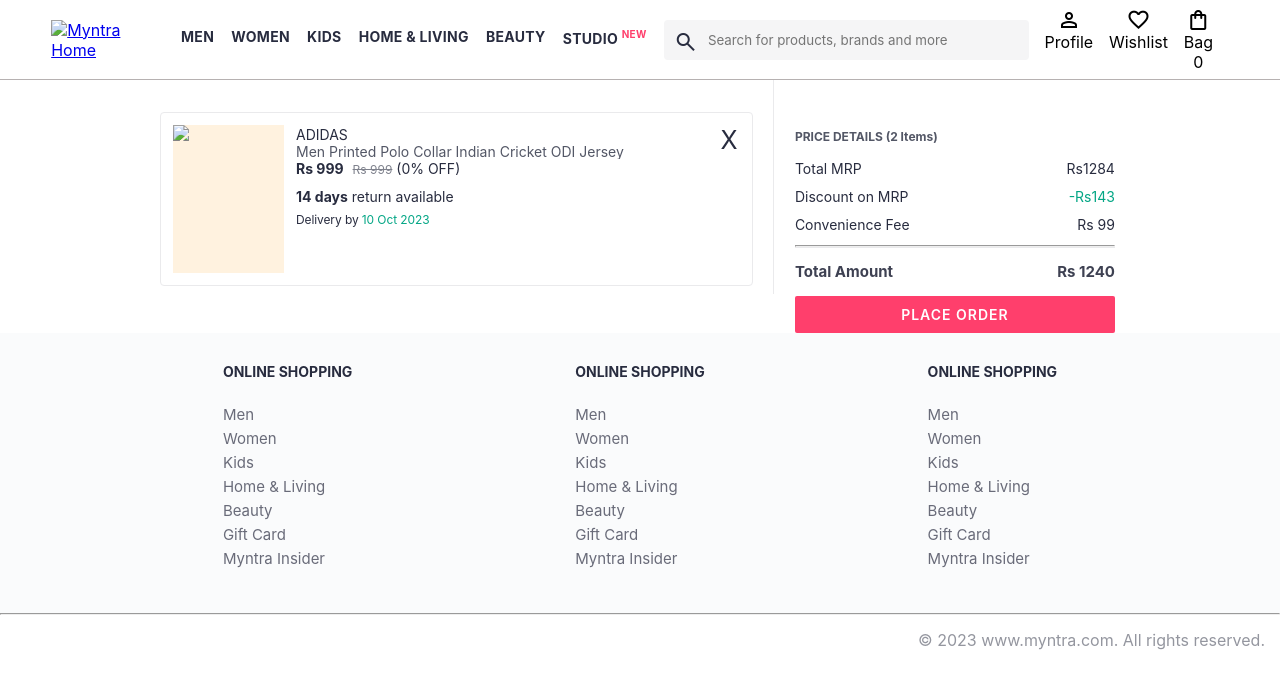
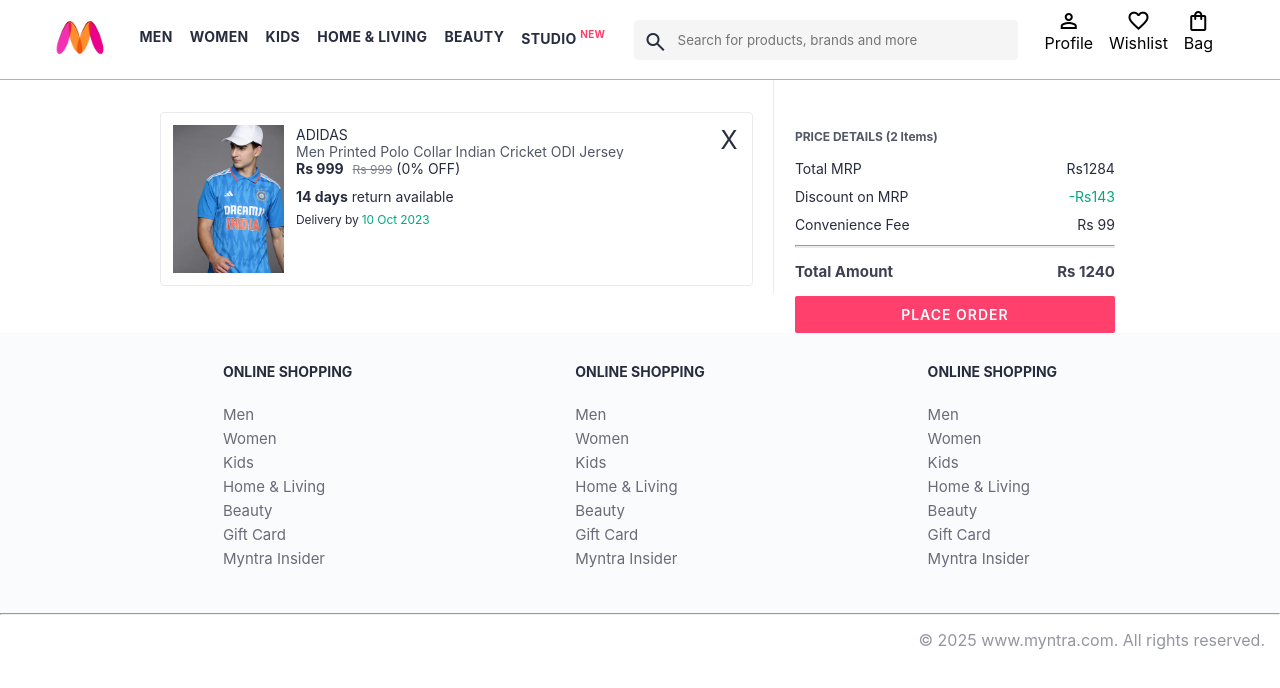
Before and after one commit to Vaishnavi10706/Myntra-clone, a plain HTML site: page function/pages/bag.html in a window 1280 px wide. Drawn offline with nearby package versions, Linux system fonts and the light colour scheme.

Commit message:
update bag

```diff
--- a/function/data/item.js
+++ b/function/data/item.js
@@ -8,7 +8,7 @@ const items = [
         current_price: 606,
         discount_percentage: 42,
         return_period: 14,
-        delivery_date: '10 Oct 2023',
+        delivery_date: '20 July 2025',
         rating: {
             stars: 4.5,
             count: 1400,
@@ -23,7 +23,7 @@ const items = [
         current_price: 1507,
         discount_percentage: 42,
         return_period: 14,
-        delivery_date: '10 Oct 2023',
+        delivery_date: '21 July 2025',
         rating: {
             stars: 4.3,
             count: 24,
@@ -38,7 +38,7 @@ const items = [
         current_price: 495,
         discount_percentage: 69,
         return_period: 14,
-        delivery_date: '10 Oct 2023',
+        delivery_date: '20 July 2025',
         rating: {
             stars: 4.1,
             count: 249,
@@ -53,7 +53,7 @@ const items = [
         current_price: 999,
         discount_percentage: 0,
         return_period: 14,
-        delivery_date: '10 Oct 2023',
+        delivery_date: '22 July 2025',
         rating: {
             stars: 5.0,
             count: 10,
@@ -68,7 +68,7 @@ const items = [
         current_price: 489,
         discount_percentage: 65,
         return_period: 14,
-        delivery_date: '10 Oct 2023',
+        delivery_date: '20 July 2025',
         rating: {
             stars: 4.2,
             count: 3500,
@@ -83,7 +83,7 @@ const items = [
         current_price: 14995,
         discount_percentage: 0,
         return_period: 14,
-        delivery_date: '10 Oct 2023',
+        delivery_date: '22 July 2025',
         rating: {
             stars: 0.0,
             count: 0,
@@ -97,6 +97,8 @@ const items = [
         original_price: 1599,
         current_price: 639,
         discount_percentage: 60,
+        return_period: 14,
+        delivery_date: '22 July 2025',
         rating: {
             stars: 4.2,
             count: 388,
@@ -111,7 +113,7 @@ const items = [
         current_price: 142,
         discount_percentage: 50,
         return_period: 14,
-        delivery_date: '10 Oct 2023',
+        delivery_date: '20 July 2025',
         rating: {
             stars: 4.2,
             count: 5200,
--- a/function/pages/bag.html
+++ b/function/pages/bag.html
@@ -9,7 +9,7 @@
 <body>
     <header>
         <div class="logo_container">
-            <a href="#"><img class="myntra_home" src="../images/myntra_logo.webp" alt="Myntra Home"></a>
+            <a href="#"><img class="myntra_home" src="../images/myntra logo.png" alt="Myntra Home"></a>
         </div>
         <nav class="nav_bar">
             <a href="#">Men</a>
@@ -37,38 +37,13 @@
             <div class="action_container">
                 <span class="material-symbols-outlined action_icon">shopping_bag</span>
                 <span class="action_name">Bag</span>
-                <span class="bag-items">0</span>
+                <span class="bag-item-count">0</span>
             </div>
         </div>
     </header>
     <main>
       <div class="bag-page">
-        <div class="bag-items-container">
-          <div class="bag-item-container">
-            <div class="item-left-part">
-              <img class="bag-item-img" src="../images/4.jpg">
-            </div>
-            <div class="item-right-part">
-              <div class="company">ADIDAS</div>
-              <div class="item-name">Men Printed Polo Collar Indian Cricket ODI Jersey</div>
-              <div class="price-container">
-                <span class="current-price">Rs 999</span>
-                <span class="original-price">Rs 999</span>
-                <span class="discount-percentage">(0% OFF)</span>
-              </div>
-              <div class="return-period">
-                <span class="return-period-days">14 days</span> return available
-              </div>
-              <div class="delivery-details">
-                Delivery by
-                <span class="delivery-details-days">10 Oct 2023</span>
-              </div>
-            </div>
-
-            <div class="remove-from-cart">X</div>
-          </div>
-
-        </div>
+        <div class="bag-items-container"></div>
         <div class="bag-summary">
           <div class="bag-details-container">
             <div class="price-header">PRICE DETAILS (2 Items) </div>
@@ -138,10 +113,11 @@
         <hr>
 
         <div class="copyright">
-            © 2023 www.myntra.com. All rights reserved.
+            © 2025 www.myntra.com. All rights reserved.
         </div>
     </footer>
-    <script src="../data/items.js"></script>
+    <script src="../data/item.js"></script>
     <script src="../scripts/index.js"></script>
+    <script src="../scripts/bag.js"></script>
 </body>
 </html>
--- /dev/null
+++ b/function/scripts/bag.js
@@ -0,0 +1,52 @@
+bagItems = JSON.parse(localStorage.getItem("bagItems")) || [];
+let bagItemObjects;
+
+onLoad();
+
+function onLoad() {
+  loadBagItemObjects();
+  displayBagItems();
+}
+
+function loadBagItemObjects() {
+  console.log(bagItems);
+  bagItemObjects = bagItems.map(itemId => {
+    for(let i = 0; i < items.length; i++) {
+      if(itemId == items[i].id) {
+        return items[i];
+      }
+    }
+  });
+  console.log(bagItemObjects);
+}
+
+function displayBagItems() {
+  let containerElement = document.querySelector('.bag-items-container');
+  containerElement.innerHTML = `
+  <div class="bag-item-container">
+    <div class="item-left-part">
+      <img class="bag-item-img" src="../images/4.png">
+    </div>
+    <div class="item-right-part">
+      <div class="company">ADIDAS</div>
+      <div class="item-name">Men Printed Polo Collar Indian Cricket ODI Jersey</div>
+      <div class="price-container">
+        <span class="current-price">Rs 999</span>
+        <span class="original-price">Rs 999</span>
+        <span class="discount-percentage">(0% OFF)</span>
+      </div>
+      <div class="return-period">
+        <span class="return-period-days">14 days</span> return available
+      </div>
+      <div class="delivery-details">
+        Delivery by
+        <span class="delivery-details-days">10 Oct 2023</span>
+      </div>
+    </div>
+    <div class="remove-from-cart">X</div>
+  </div>`;
+}
+
+function generateItemHTML(item) {
+
+}
--- a/function/scripts/index.js
+++ b/function/scripts/index.js
@@ -26,6 +26,9 @@ function displayBagIcon() {
 
 function displayItemsOnHomePage() {
   let itemsContainerElement = document.querySelector('.items-container');
+  if(!itemsContainerElement) {
+    return;
+  }
 
   let innerHTML = '';
   items.forEach(item => {
```
